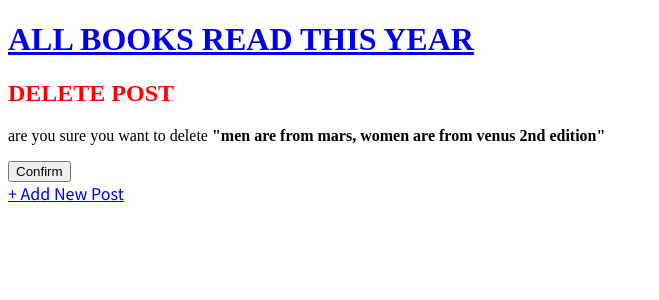
After one commit to Manu-world/django-blog, a Django app: page /post/del/1 in a window 1280 px wide. The commit adds this page. Shown: the top 300 px of the page, without its empty margins (0-659 px from the left). Run offline with Django 5.2, Linux system fonts and the light colour scheme; data comes from the database, SQL or seed files in the repository; both versions use the stored data as it was after the commit.

Commit message:
worked on CRUD operations

```diff
--- a/blog/urls.py
+++ b/blog/urls.py
@@ -1,8 +1,11 @@
 from django.urls import path
-from .views import HomePageView, DetailPageView
+from .views import *
 
 
 urlpatterns =[
     path("",HomePageView.as_view(), name="home" ),
-    path('post/<int:pk>', DetailPageView.as_view(), name="blog_details" )
+    path('post/<int:pk>', DetailPageView.as_view(), name="blog_details" ),
+    path('post/edit/<int:pk>', UpdatePostView.as_view(),name="update_post"),
+    path('post/del/<int:pk>', DeletPostView.as_view(), name='delete_post'),
+    path('newpost', PostNewView.as_view(), name="post_new")
 ]
--- a/blog/views.py
+++ b/blog/views.py
@@ -1,6 +1,8 @@
 from django.shortcuts import render
 from django.views.generic.list import ListView
 from django.views.generic import DetailView
+from django.views.generic.edit import CreateView, UpdateView, DeleteView
+from django.urls import reverse_lazy
 from .models import BlogPost
 
 # Create your views here.
@@ -13,3 +15,18 @@ class DetailPageView(DetailView):
     model = BlogPost
     template_name = "blog_details.html"
     context_object_name = "post"
+
+class PostNewView(CreateView):
+    model = BlogPost
+    template_name = 'post_new.html'
+    fields = ['title','author','body' ]
+
+class UpdatePostView(UpdateView):
+    model = BlogPost
+    template_name = 'update_post.html'
+    fields = ['title', 'body']
+
+class DeletPostView(DeleteView):
+    model = BlogPost
+    template_name = 'del_post.html'
+    success_url = reverse_lazy("home")
--- a/templates/base.html
+++ b/templates/base.html
@@ -16,5 +16,8 @@
     {% block content %}
 
     {% endblock content %}
+    <div>
+        <a href="{% url 'post_new' %}">+ Add New Post</a>
+    </div>
 </body>
 </html>
--- a/templates/blog_details.html
+++ b/templates/blog_details.html
@@ -3,6 +3,9 @@
 {% block content %}
 
 <div>
+    <a href="{% url 'update_post' post.pk %}">+ edit</a>
+    <br>
+    <a href="{% url 'delete_post' post.pk %}">- delete post</a>
     <h2>{{post.title}}</h2>
 
     <p>{{post.body}}</p>
--- /dev/null
+++ b/templates/del_post.html
@@ -0,0 +1,12 @@
+{% extends 'base.html' %}
+
+{% block content %}
+<h2>DELETE POST</h2>
+<form action="" method="post">
+{% csrf_token %}
+
+<p>are you sure you want to delete <Strong>  "{{ object.title }}"</Strong></p>
+
+<input type="submit" value="Confirm">
+</form>
+{% endblock %}
```
Also changed, not shown: py.py (added, +12 -0 lines), templates/post_new.html (added, +14 -0 lines), templates/update_post.html (added, +15 -0 lines), db.sqlite3.
